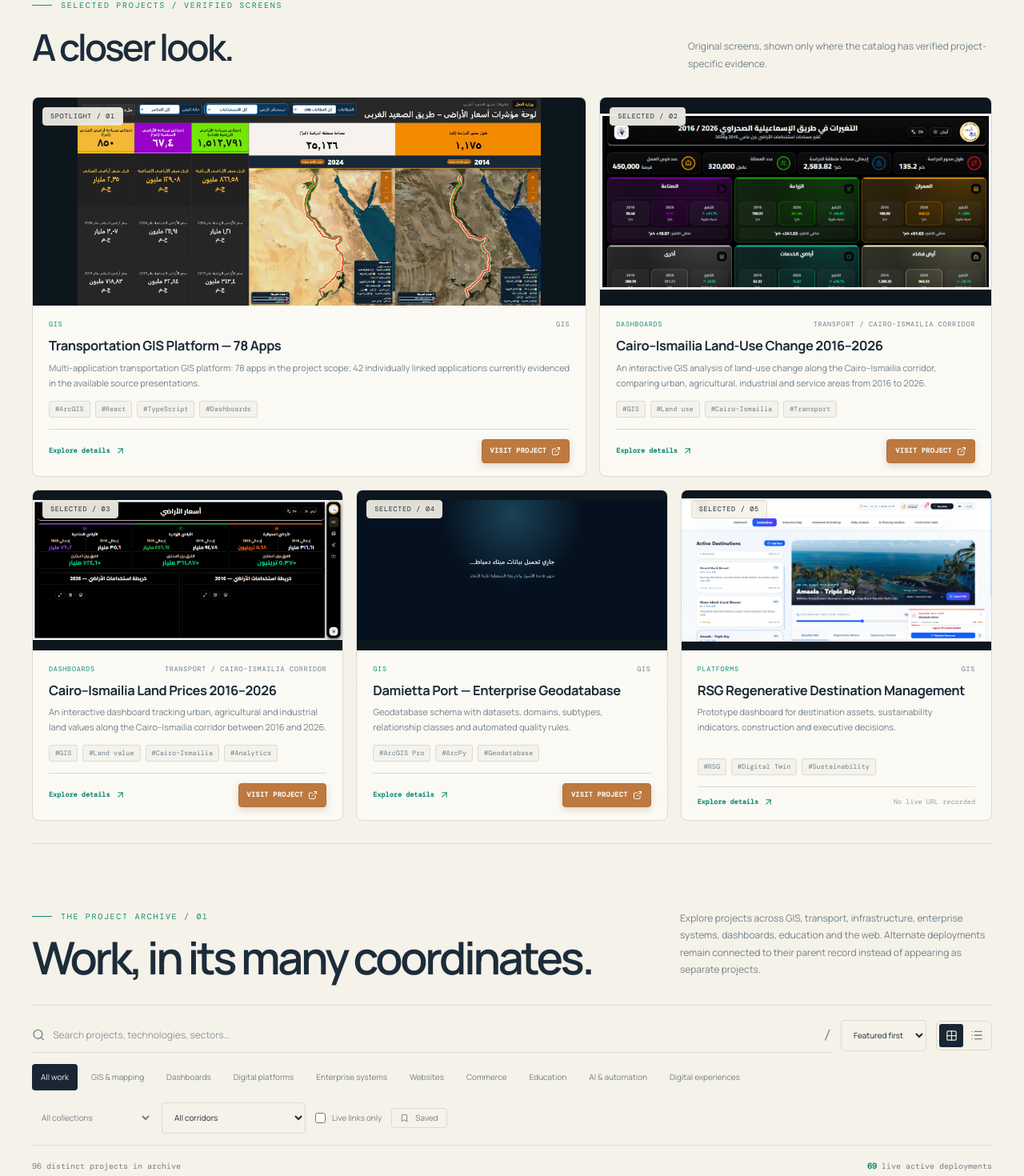
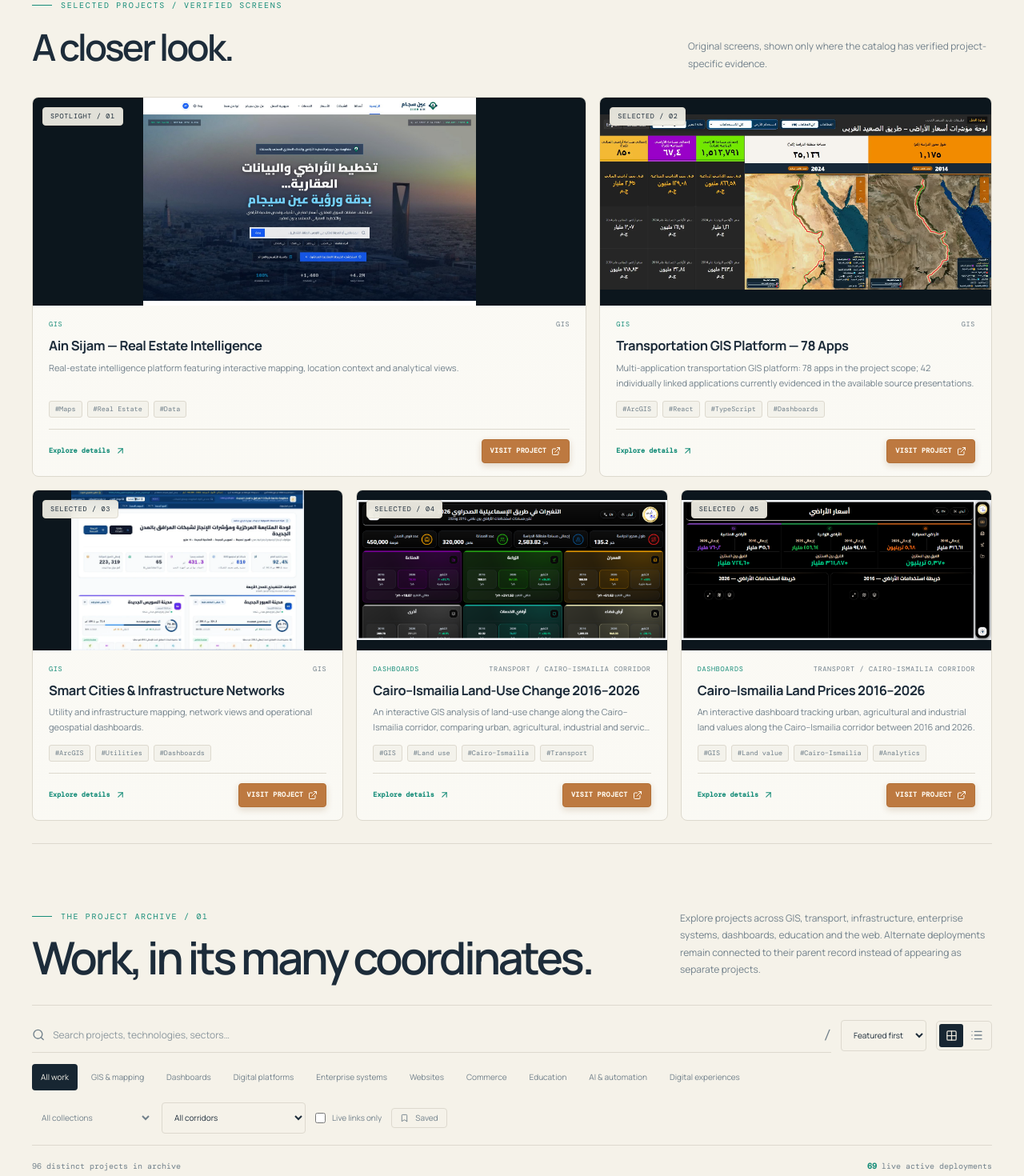
Before and after one commit to saadbarghouth2-blip/projects, a React (Vite) app: page / in a window 1280 px wide. Shown: the part 920-2390 px from the top of the page at 80% size. Built offline with nearby package versions, Linux system fonts and the light colour scheme.

Commit message:
Prioritize flagship GIS projects in archive

```diff
--- a/src/App.tsx
+++ b/src/App.tsx
@@ -61,6 +61,16 @@ type Project = {
 };
 
 const categories = ['All', 'GIS', 'Dashboards', 'Platforms', 'Systems', 'Business', 'Commerce', 'Education', 'AI', 'Culture'];
+const PROJECT_PRIORITY: Record<string, number> = {
+  ainsijam: 100,
+  transport: 99,
+  'smart-infra': 98,
+  'ismailia-land-use-2016-2026': 97,
+  'ismailia-land-prices-2016-2026': 96,
+  damietta: 95,
+  'obour-city-website': 94,
+  'obour-utility-dashboards': 93,
+};
 const categoryNames: Record<string, [string, string]> = {
   All: ['All work', 'كل الأعمال'],
   GIS: ['GIS & mapping', 'نظم المعلومات الجغرافية'],
@@ -715,7 +725,9 @@ export default function App() {
         ? (lang === 'ar' ? a.ar : a.en).localeCompare(lang === 'ar' ? b.ar : b.en, lang)
         : sort === 'za'
         ? (lang === 'ar' ? b.ar : b.en).localeCompare(lang === 'ar' ? a.ar : a.en, lang)
-        : Number(b.featured) - Number(a.featured) || projects.indexOf(a) - projects.indexOf(b)
+        : (PROJECT_PRIORITY[b.id] || 0) - (PROJECT_PRIORITY[a.id] || 0) ||
+          Number(b.featured) - Number(a.featured) ||
+          projects.indexOf(a) - projects.indexOf(b)
     );
   }, [distinctProjects, projects, matches, sort, lang]);
 
@@ -788,11 +800,11 @@ export default function App() {
   const selected = projects.find(p => p.id === selectedId) || null;
 
   const featuredIds = [
+    'ainsijam',
     'transport',
+    'smart-infra',
     'ismailia-land-use-2016-2026',
     'ismailia-land-prices-2016-2026',
-    'damietta',
-    'rsg-destinations',
   ];
   const selectedFeatures = featuredIds
     .map(id => distinctProjects.find(p => p.id === id))
```
